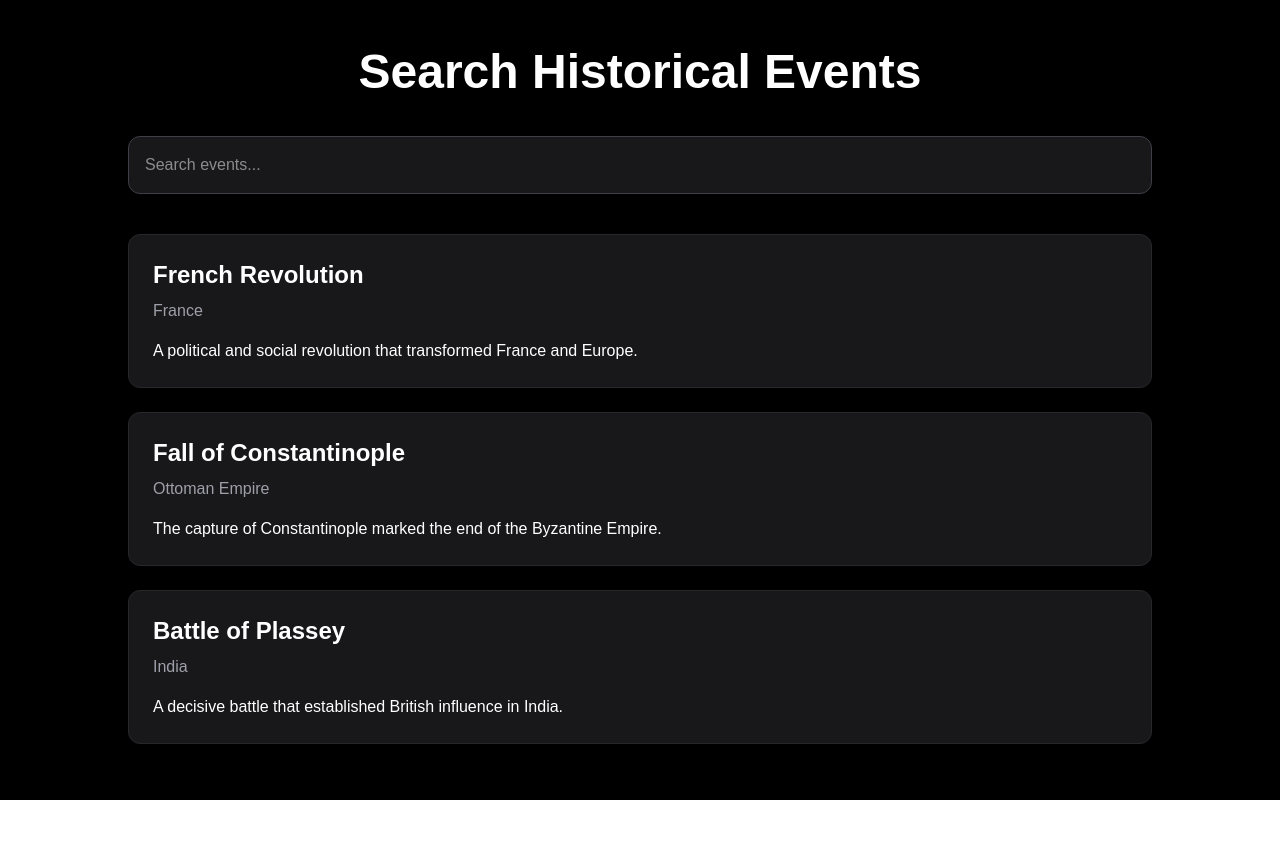
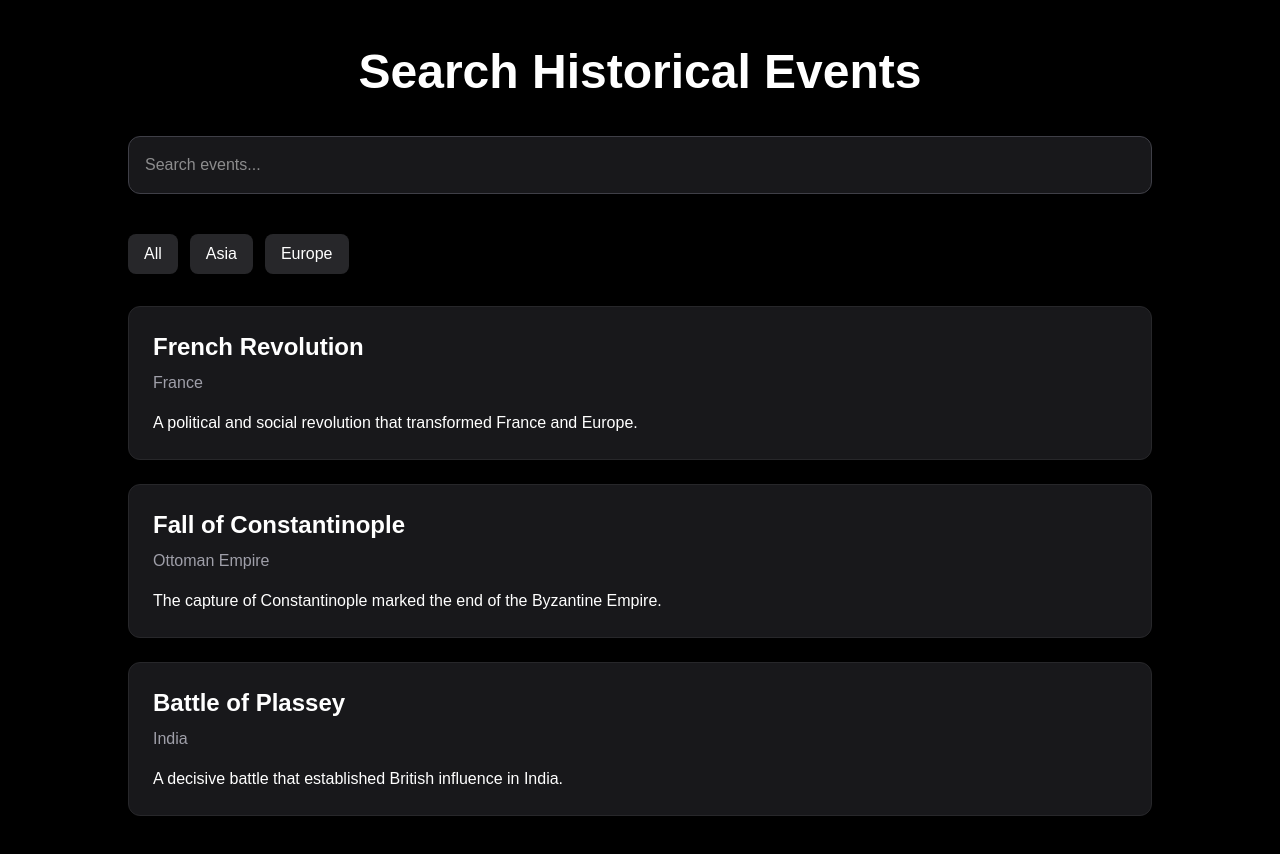
Before and after one commit to amanzisaar/amazing-historical-events, a Next.js app: page /search in a window 1280 px wide. Shown: the top 854 px of the page. Before the commit the page ends 800 px from the top, so only its background shows below. Built offline with nearby package versions, Linux system fonts and the light colour scheme.

Commit message:
Add continent filter to search

```diff
--- a/app/search/page.tsx
+++ b/app/search/page.tsx
@@ -5,13 +5,19 @@ import { events } from "../../data/events";
 
 export default function SearchPage() {
   const [searchTerm, setSearchTerm] = useState("");
-  const filteredEvents = events.filter(
-    (event) =>
+  const [selectedContinent, setSelectedContinent] = useState("All");
+  const filteredEvents = events.filter((event) => {
+    const matchesSearch =
       event.title.toLowerCase().includes(searchTerm.toLowerCase()) ||
       event.country.toLowerCase().includes(searchTerm.toLowerCase()) ||
       event.continent.toLowerCase().includes(searchTerm.toLowerCase()) ||
-      event.category.toLowerCase().includes(searchTerm.toLowerCase()),
-  );
+      event.category.toLowerCase().includes(searchTerm.toLowerCase());
+
+    const matchesContinent =
+      selectedContinent === "All" || event.continent === selectedContinent;
+
+    return matchesSearch && matchesContinent;
+  });
   return (
     <main className="min-h-screen bg-black px-6 py-12 text-white">
       <div className="mx-auto max-w-5xl">
@@ -26,6 +32,28 @@ export default function SearchPage() {
           onChange={(e) => setSearchTerm(e.target.value)}
           className="mb-10 w-full rounded-xl border border-zinc-700 bg-zinc-900 p-4 text-white outline-none"
         />
+        <div className="mb-8 flex gap-3">
+          <button
+            onClick={() => setSelectedContinent("All")}
+            className="rounded-lg bg-zinc-800 px-4 py-2"
+          >
+            All
+          </button>
+
+          <button
+            onClick={() => setSelectedContinent("Asia")}
+            className="rounded-lg bg-zinc-800 px-4 py-2"
+          >
+            Asia
+          </button>
+
+          <button
+            onClick={() => setSelectedContinent("Europe")}
+            className="rounded-lg bg-zinc-800 px-4 py-2"
+          >
+            Europe
+          </button>
+        </div>
 
         <div className="grid gap-6">
           {filteredEvents.length === 0 ? (
```
